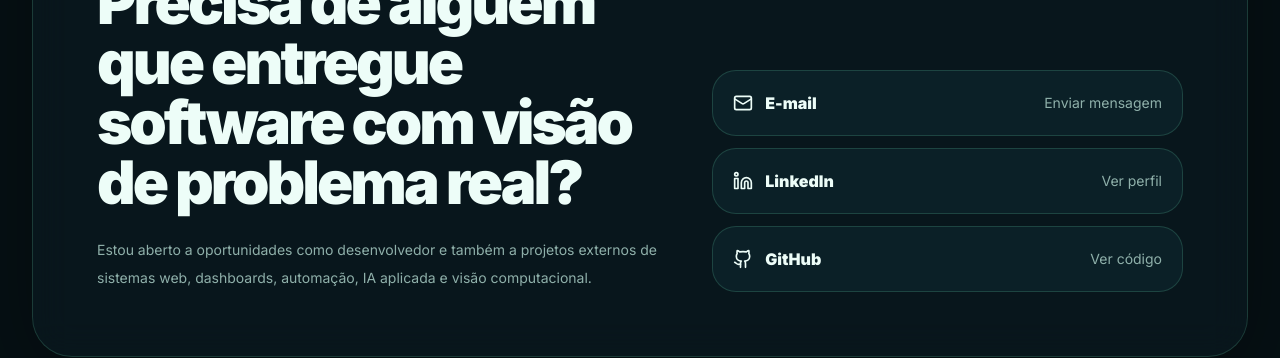
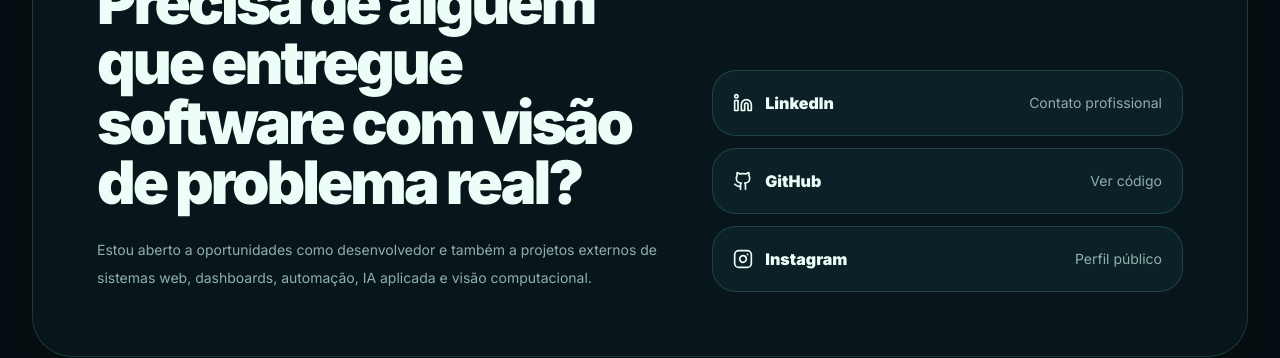
Before and after one commit to carlosdaniel003/Portf-lio, a Next.js app: page / in a window 1280 px wide. Shown: the part 6212-6570 px from the top of the page. Built offline with nearby package versions, Linux system fonts and the light colour scheme.

Commit message:
Use verified public contact links

```diff
--- a/src/components/sections/Contact.tsx
+++ b/src/components/sections/Contact.tsx
@@ -1,4 +1,4 @@
-import { Github, Linkedin, Mail } from "lucide-react";
+import { Github, Instagram, Linkedin } from "lucide-react";
 
 export default function Contact() {
   return (
@@ -21,16 +21,7 @@ export default function Contact() {
 
             <div className="grid gap-3">
               <a
-                href="mailto:contato@carlosdaniel.dev"
-                className="group flex items-center justify-between rounded-3xl border border-[color:var(--line)] bg-[color:var(--panel-strong)] p-5 transition hover:-translate-y-1 hover:border-[color:var(--accent)]"
-              >
-                <span className="flex items-center gap-3 font-black text-[color:var(--text)]">
-                  <Mail size={20} /> E-mail
-                </span>
-                <span className="text-sm text-[color:var(--muted)]">Enviar mensagem</span>
-              </a>
-              <a
-                href="https://www.linkedin.com/in/carlosdaniel-dev"
+                href="https://www.linkedin.com/in/carlosdaniel003"
                 target="_blank"
                 rel="noreferrer"
                 className="group flex items-center justify-between rounded-3xl border border-[color:var(--line)] bg-[color:var(--panel-strong)] p-5 transition hover:-translate-y-1 hover:border-[color:var(--accent)]"
@@ -38,7 +29,7 @@ export default function Contact() {
                 <span className="flex items-center gap-3 font-black text-[color:var(--text)]">
                   <Linkedin size={20} /> LinkedIn
                 </span>
-                <span className="text-sm text-[color:var(--muted)]">Ver perfil</span>
+                <span className="text-sm text-[color:var(--muted)]">Contato profissional</span>
               </a>
               <a
                 href="https://github.com/carlosdaniel003"
@@ -51,6 +42,17 @@ export default function Contact() {
                 </span>
                 <span className="text-sm text-[color:var(--muted)]">Ver código</span>
               </a>
+              <a
+                href="https://www.instagram.com/carlos_daniel.003"
+                target="_blank"
+                rel="noreferrer"
+                className="group flex items-center justify-between rounded-3xl border border-[color:var(--line)] bg-[color:var(--panel-strong)] p-5 transition hover:-translate-y-1 hover:border-[color:var(--accent)]"
+              >
+                <span className="flex items-center gap-3 font-black text-[color:var(--text)]">
+                  <Instagram size={20} /> Instagram
+                </span>
+                <span className="text-sm text-[color:var(--muted)]">Perfil público</span>
+              </a>
             </div>
           </div>
         </div>
```
